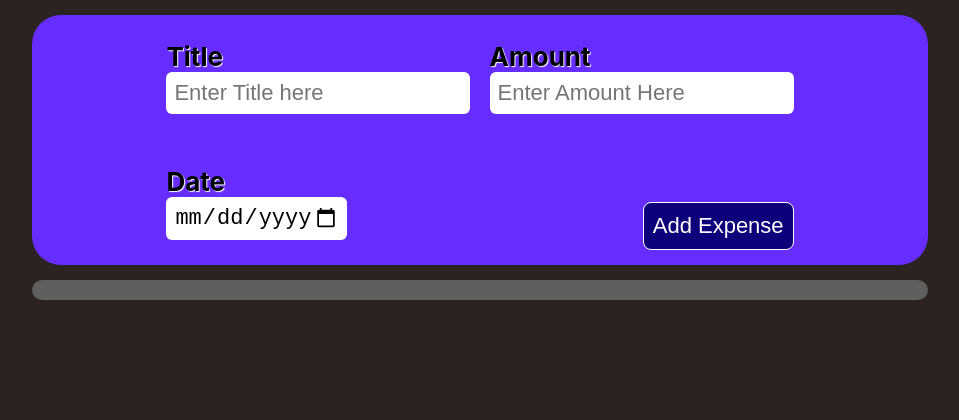
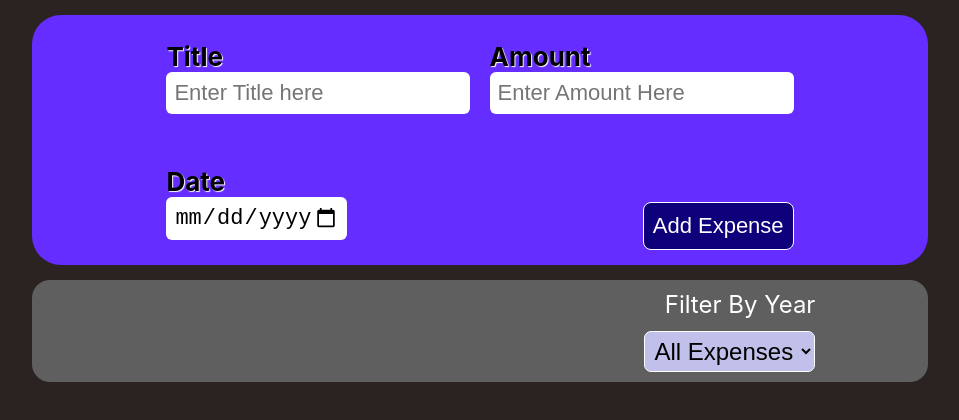
Before and after one commit to amant2904/React-Expense-tracker, a React (Create React App) app: page / in a window 1280 px wide. Shown: the top 420 px of the page, without its empty margins (160-1119 px from the left). Built offline with nearby package versions, Linux system fonts and the light colour scheme.

Commit message:
filter mechanism added

```diff
--- a/src/App.js
+++ b/src/App.js
@@ -3,6 +3,7 @@ import './App.css';
 import ExpenseItem from './components/Expenses/ExpenseItem.js';
 import Card from './components/UI/Card.js';
 import ExpenseForm from './components/newExpense/ExpenseForm';
+import ExpenseFilter from './components/Expenses/ExpenseFilter';
 
 const App = () => {
 
@@ -11,16 +12,34 @@ const App = () => {
     setExpenses([...expenses, expenseDataInApp])
   }
 
+  const [filter__value, setFilter__value] = useState("all");
+
+  const liftUpFilterValue = (filterValue) => {
+    setFilter__value(filterValue);
+  }
+
+  const expenses_filterByYear = (expenses, filter__value) => {
+    return expenses.filter((i) => {
+      if (filter__value === "all") {
+        return i;
+      }
+      else {
+        return i.date.getFullYear().toString() === filter__value
+      }
+    })
+  }
   return (
     <Card className="all_code">
       <ExpenseForm liftUpExpenseDataInApp={liftUpExpenseDataInApp_handler}></ExpenseForm>
       <Card className="expense_items">
-        {expenses.map((expenses) => {
+        <ExpenseFilter selected={filter__value} liftUpValueInApp={liftUpFilterValue} />
+        {expenses_filterByYear(expenses, filter__value).map((expenses) => {
           return <ExpenseItem key={expenses.id} date={expenses.date} item={expenses.title} amount={expenses.amount}></ExpenseItem>
         })}
       </Card>
     </Card>
   );
 }
+// {/* <ExpenseItem key={expenses.id} date={expenses.date} item={expenses.title} amount={expenses.amount}></ExpenseItem> */ } */}
 
 export default App;
--- /dev/null
+++ b/src/components/Expenses/ExpenseFilter.css
@@ -0,0 +1,21 @@
+.expense-filter{
+    display: flex;
+    flex-direction: column;
+    align-items: flex-end;
+    width: 80%;
+    /* justify-content: center; */
+    margin: auto;
+}
+.expense-filter select{
+    margin-right: 15px;
+    padding: 5px;
+    margin-top: 12px;
+    border-radius: 7px;
+    font-size: 24px;
+    background-color: #c0c0ea;
+    border: 1px solid white;
+}
+.expense-filter label{
+    margin-right: 15px;
+    font-size: 24px;
+}
--- /dev/null
+++ b/src/components/Expenses/ExpenseFilter.js
@@ -0,0 +1,21 @@
+import React from 'react'
+import "./ExpenseFilter.css"
+
+export default function ExpenseFilter(props) {
+    const filter_handler = (event) => {
+        props.liftUpValueInApp(event.target.value);
+    }
+    return (
+        <div className='expense-filter'>
+            <label htmlFor="filter">Filter By Year</label>
+            <select value={props.selected} onChange={filter_handler}>
+                <option value="all">All Expenses</option>
+                <option value="2019">2019</option>
+                <option value="2020">2020</option>
+                <option value="2021">2021</option>
+                <option value="2022">2022</option>
+                <option value="2023">2023</option>
+            </select>
+        </div>
+    )
+}
```
